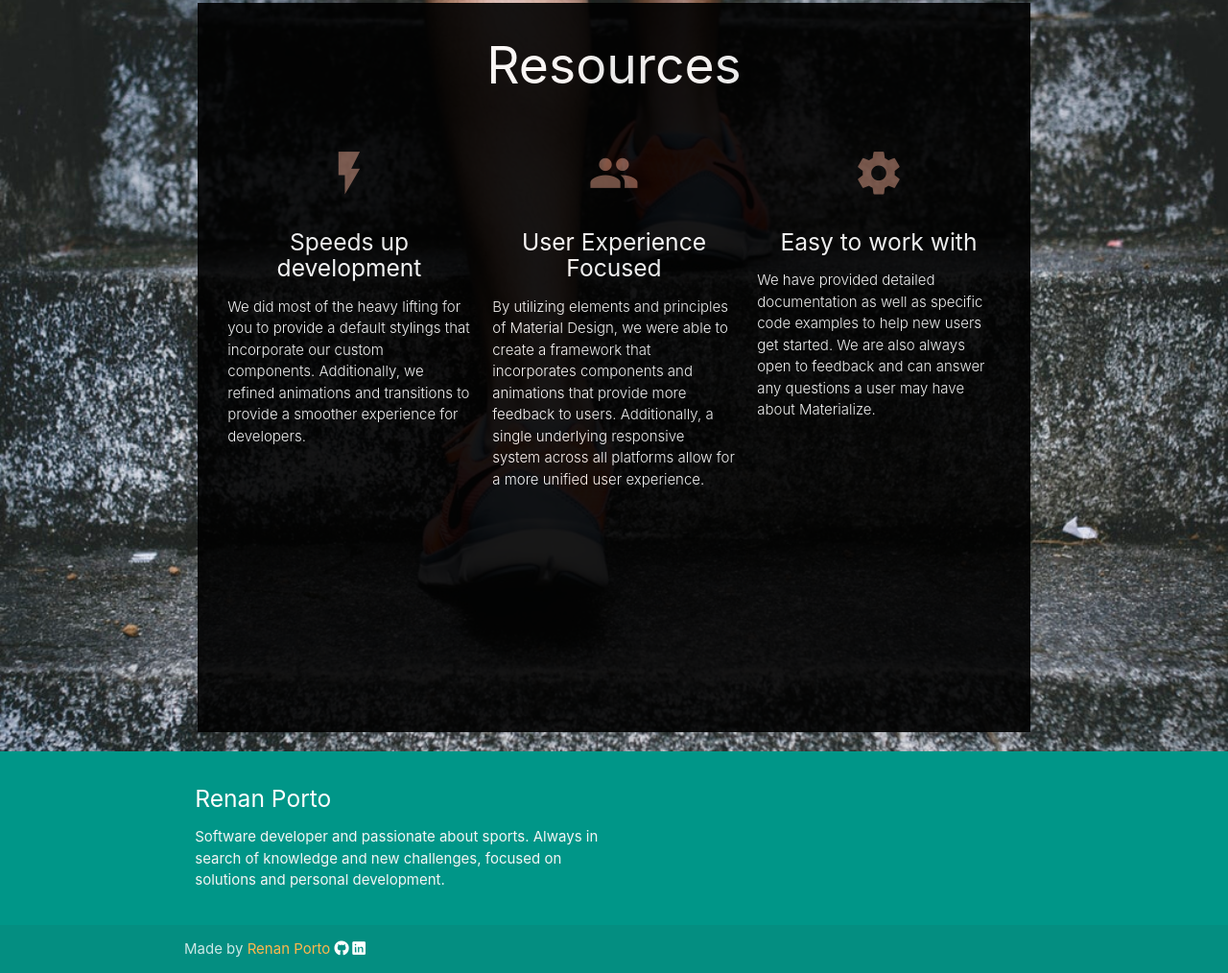
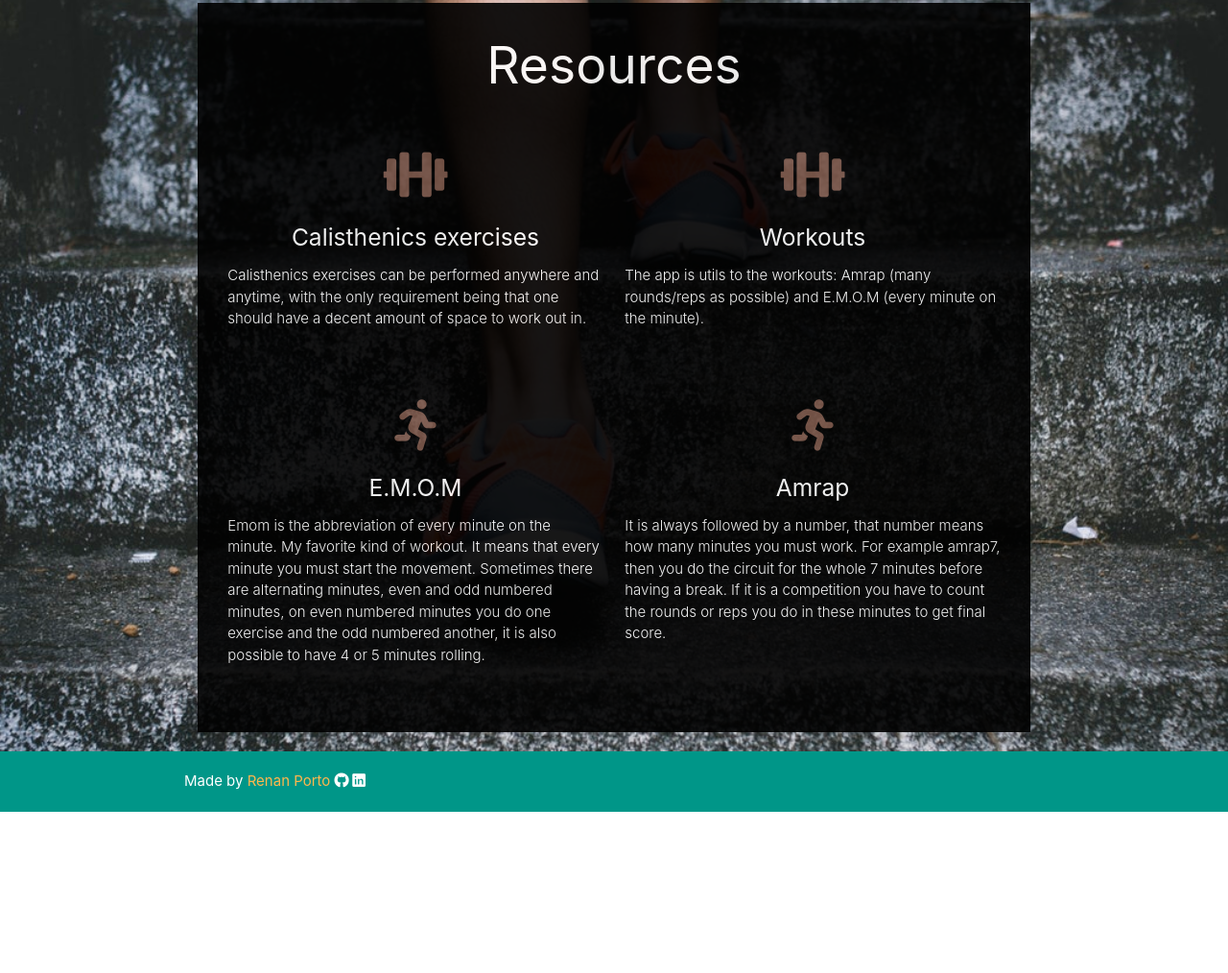
Before and after one commit to tota1099/playing-with-css, a plain HTML site: page calistimer.html in a window 1280 px wide. Shown: the part 817-1831 px from the top of the page at 96% size. After the commit the page ends 1663 px from the top, so only its background shows below. Drawn offline with nearby package versions, Linux system fonts and the light colour scheme.

Commit message:
Refatorando listagem de recursos do app e adicionando imagem do aplicativo

```diff
--- a/calistimer.html
+++ b/calistimer.html
@@ -38,7 +38,12 @@
         <div class="container-fluid top-container">
             <div class="row">
                 <div class="col s12 m6 container-full-height valign-wrapper mobile-container">
-                    <img src="img/app.png" style="height:80vh">
+                    <img src="img/app-cell.png" style="height:80vh">
+                    <!-- <span class="photo-by white-text">
+                        Photo by
+                        <a style="background-color:black;color:white;text-decoration:none;padding:4px 6px;font-family:-apple-system, BlinkMacSystemFont, &quot;San Francisco&quot;, &quot;Helvetica Neue&quot;, Helvetica, Ubuntu, Roboto, Noto, &quot;Segoe UI&quot;, Arial, sans-serif;font-size:12px;font-weight:bold;line-height:1.2;display:inline-block;border-radius:3px" href="https://unsplash.com/@danielapodaca96?utm_medium=referral&amp;utm_campaign=photographer-credit&amp;utm_content=creditBadge" target="_blank" rel="noopener noreferrer" title="Download free do whatever you want high-resolution photos from Daniel Apodaca"><span style="display:inline-block;padding:2px 3px"><svg xmlns="http://www.w3.org/2000/svg" style="height:12px;width:auto;position:relative;vertical-align:middle;top:-2px;fill:white" viewBox="0 0 32 32"><title>unsplash-logo</title><path d="M10 9V0h12v9H10zm12 5h10v18H0V14h10v9h12v-9z"></path></svg></span><span style="display:inline-block;padding:2px 3px">Daniel Apodaca</span></a>
+                        on Unsplash
+                    </span>-->
                 </div>
                 <div class="col s12 m6 container-full-height center-align about-container">
                     <h1 class="about-container-title">Callis Timer</h1>
@@ -66,30 +71,45 @@
                     <div class="col s12 m12 center-align">
                         <h2>Resources</h2>
                     </div>
-                    <div class="col s12 m4">
+                    <div class="col s12 m6">
                         <div class="icon-block">
-                        <h2 class="center brown-text"><i class="material-icons">flash_on</i></h2>
-                        <h5 class="center">Speeds up development</h5>
+                        <h2 class="center brown-text"><i class="fas fa-dumbbell"></i></h2>
+                        <h5 class="center">Calisthenics exercises</h5>
 
-                        <p class="light">We did most of the heavy lifting for you to provide a default stylings that incorporate our custom components. Additionally, we refined animations and transitions to provide a smoother experience for developers.</p>
+                        <p class="light">Calisthenics exercises can be performed anywhere and anytime, with the only requirement being that one should have a decent amount of space to work out in.</p>
                         </div>
                     </div>
 
-                    <div class="col s12 m4">
+                    <div class="col s12 m6">
                         <div class="icon-block">
-                        <h2 class="center brown-text"><i class="material-icons">group</i></h2>
-                        <h5 class="center">User Experience Focused</h5>
+                            <h2 class="center brown-text"><i class="fas fa-dumbbell"></i></h2>
+                        <h5 class="center">Workouts</h5>
 
-                        <p class="light">By utilizing elements and principles of Material Design, we were able to create a framework that incorporates components and animations that provide more feedback to users. Additionally, a single underlying responsive system across all platforms allow for a more unified user experience.</p>
+                        <p class="light">The app is utils to the workouts: Amrap (many rounds/reps as possible) and E.M.O.M (every minute on the minute). </p>
+                        </div>
+                    </div>
+                </div>
+
+                <div class="row">
+                    <div class="col s12 m6">
+                        <div class="icon-block">
+                            <h2 class="center brown-text"><i class="fas fa-running"></i></h2>
+                        <h5 class="center">E.M.O.M</h5>
+
+                        <p class="light">
+                            Emom is the abbreviation of every minute on the minute. My favorite kind of workout. It means that every minute you must start the movement. Sometimes there are alternating minutes, even and odd  numbered minutes, on even numbered minutes you do one exercise and the odd numbered another, it is also possible to have 4 or 5 minutes rolling.
+                        </p>
                         </div>
                     </div>
 
-                    <div class="col s12 m4">
+                    <div class="col s12 m6">
                         <div class="icon-block">
-                        <h2 class="center brown-text"><i class="material-icons">settings</i></h2>
-                        <h5 class="center">Easy to work with</h5>
+                        <h2 class="center brown-text"><i class="fas fa-running"></i></h2>
+                        <h5 class="center">Amrap</h5>
 
-                        <p class="light">We have provided detailed documentation as well as specific code examples to help new users get started. We are also always open to feedback and can answer any questions a user may have about Materialize.</p>
+                        <p class="light">
+                            It is always followed by a number, that number means how many minutes you must work. For example amrap7, then you do the circuit for the whole 7 minutes before having a break.  If it is a competition you have to count the rounds or reps you do in these minutes to get final score.
+                        </p>
                         </div>
                     </div>
                 </div>
@@ -97,20 +117,8 @@
             </div>
         </div>
 
-        <footer class="page-footer teal">
+        <footer class="page-footer teal footer-copyright">
             <div class="container">
-                <div class="row">
-                    <div class="col l6 s12">
-                        <h5 class="white-text">Renan Porto</h5>
-                        <p class="grey-text text-lighten-4">
-                            Software developer and passionate about sports. Always in search of knowledge and new challenges,
-                            focused on solutions and personal development.
-                        </p>
-                    </div>
-                </div>
-            </div>
-            <div class="footer-copyright">
-                <div class="container">
                 Made by <a class="orange-text text-lighten-2" rel="noopener noreferrer" target="_blank" href="http://renanporto.com.br">Renan Porto</a>
                 <a class="white-text" href="https://github.com/tota1099" rel="noopener noreferrer" target="_blank">
                     <i class="fab fa fa-github"></i>
@@ -118,7 +126,6 @@
                 <a class="white-text" href="https://www.linkedin.com/in/renan-de-medeiros-porto" rel="noopener noreferrer" target="_blank">
                     <i class="fab fa fa-linkedin"></i>
                 </a>
-                </div>
             </div>
         </footer>
 
@@ -133,10 +140,15 @@
     </body>
 </html>
 <script>
+    document.addEventListener('DOMContentLoaded', function() {
+        var elems2 = document.querySelectorAll('.sidenav');
+        var instances2 = M.Sidenav.init(elems2);
 
-    $(document).ready(function(){
-        $('.sidenav').sidenav();
-        $('.scrollspy').scrollSpy();
+        var elems = document.querySelectorAll('.scrollspy');
+        var instances = M.ScrollSpy.init(elems, {
+            scrollOffset: 0
+        });
     });
 
+
 </script>
--- a/css/calistimer.css
+++ b/css/calistimer.css
@@ -67,3 +67,7 @@
     opacity: 0.9;
     padding: 0px 20px;
 }
+
+.footer-copyright {
+    padding-bottom: 20px;
+}=
```
Also changed, not shown: img/app-cell.png (added), img/bg-mobile.jpeg, img/cell.jpg (deleted), img/cellphone.png (added).
